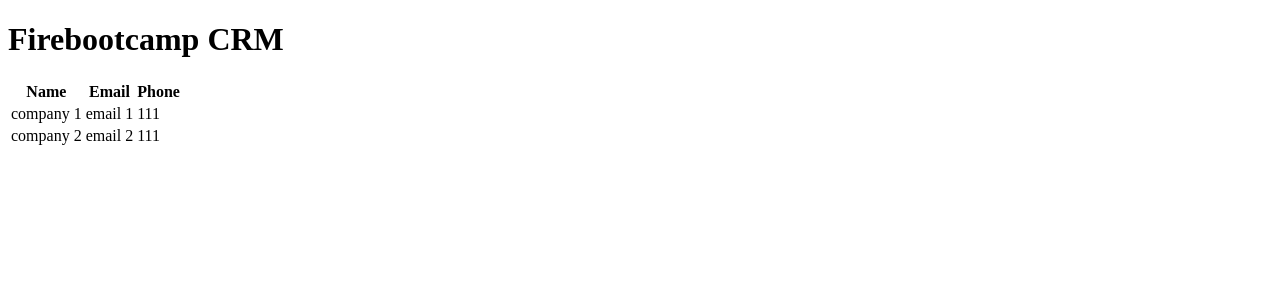
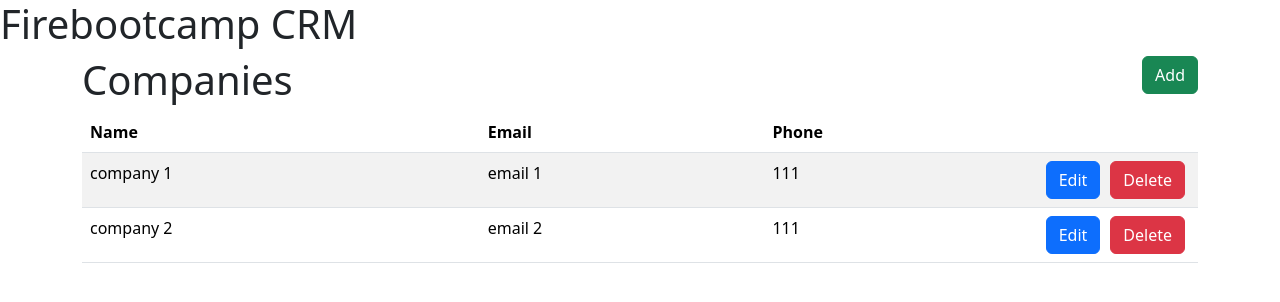
Before and after one commit to SSWConsulting/ng-superpowers-syd-apr-2024, an Angular app: page / in a window 1280 px wide. Shown: the top 302 px of the page. Built offline with nearby package versions, Linux system fonts and the light colour scheme.

Commit message:
company list - added buttons added ng-bootstrap

```diff
--- a/package.json
+++ b/package.json
@@ -21,6 +21,9 @@
     "@angular/platform-server": "^17.3.0",
     "@angular/router": "^17.3.0",
     "@angular/ssr": "^17.3.2",
+    "@ng-bootstrap/ng-bootstrap": "^16.0.0",
+    "@popperjs/core": "^2.11.8",
+    "bootstrap": "^5.3.2",
     "express": "^4.18.2",
     "rxjs": "~7.8.0",
     "tslib": "^2.3.0",
@@ -30,6 +33,7 @@
     "@angular-devkit/build-angular": "^17.3.2",
     "@angular/cli": "^17.3.2",
     "@angular/compiler-cli": "^17.3.0",
+    "@angular/localize": "^17.3.0",
     "@types/express": "^4.17.17",
     "@types/jasmine": "~5.1.0",
     "@types/node": "^18.18.0",
--- a/src/app/app.component.html
+++ b/src/app/app.component.html
@@ -1,3 +1,5 @@
 <h1>Firebootcamp CRM</h1>
 
-<fbc-company-list></fbc-company-list>
+<div class="container">
+  <fbc-company-list></fbc-company-list>
+</div>
--- a/src/app/app.module.ts
+++ b/src/app/app.module.ts
@@ -5,6 +5,7 @@
 import { AppComponent } from './app.component';
 import { FormsModule } from '@angular/forms';
 import { CompanyListComponent } from './company/company-list/company-list.component';
+import { NgbModule } from '@ng-bootstrap/ng-bootstrap';
 
 @NgModule({
   declarations: [
@@ -14,7 +15,8 @@
   imports: [
     BrowserModule,
     FormsModule,
-    AppRoutingModule
+    AppRoutingModule,
+    NgbModule
   ],
   providers: [
     provideClientHydration()
--- a/src/app/company/company-list/company-list.component.html
+++ b/src/app/company/company-list/company-list.component.html
@@ -1,19 +1,32 @@
-<table>
-  <tr>
-    <th>Name</th>
-    <th>Email</th>
-    <th>Phone</th>
-  </tr>
-  @for(company of companies; track company) {
+<h1>
+  Companies
+  <button class="btn btn-success float-end ">Add</button>
+</h1>
+
+<table class="table table-striped">
+  <thead>
+    <tr>
+      <th>Name</th>
+      <th>Email</th>
+      <th>Phone</th>
+      <th></th>
+    </tr>
+  </thead>
+  <tbody>
+    @for(company of companies; track company) {
     <tr>
       <td>{{ company.name }}</td>
-      <td>{{ company.email }} </td>
+      <td>{{ company.email }}</td>
       <td>{{ company.phone }}</td>
+      <td class="company-actions">
+        <button class="btn btn-primary">Edit</button>
+        <button class="btn btn-danger">Delete</button>
+      </td>
     </tr>
-  }
-  @empty {
+    } @empty {
     <tr>
-      <td colspan="3">No companies found</td>
+      <td colspan="4">No companies found</td>
     </tr>
-  }
+    }
+  </tbody>
 </table>
--- a/src/app/company/company-list/company-list.component.scss
+++ b/src/app/company/company-list/company-list.component.scss
@@ -0,0 +1,8 @@
+
+.company-actions {
+  width: 140px;
+  white-space: nowrap;
+  .btn {
+    margin: 0 5px;
+  }
+}
--- a/src/main.ts
+++ b/src/main.ts
@@ -1,3 +1,5 @@
+/// <reference types="@angular/localize" />
+
 import { platformBrowserDynamic } from '@angular/platform-browser-dynamic';
 
 import { AppModule } from './app/app.module';
--- a/src/styles.scss
+++ b/src/styles.scss
@@ -1 +1,4 @@
 /* You can add global styles to this file, and also import other style files */
+
+/* Importing Bootstrap SCSS file. */
+@import 'bootstrap/scss/bootstrap';
--- a/tsconfig.app.json
+++ b/tsconfig.app.json
@@ -4,7 +4,8 @@
   "compilerOptions": {
     "outDir": "./out-tsc/app",
     "types": [
-      "node"
+      "node",
+      "@angular/localize"
     ]
   },
   "files": [
```
Also changed, not shown: 2 other files (tests, documents, lock files or other folders).
